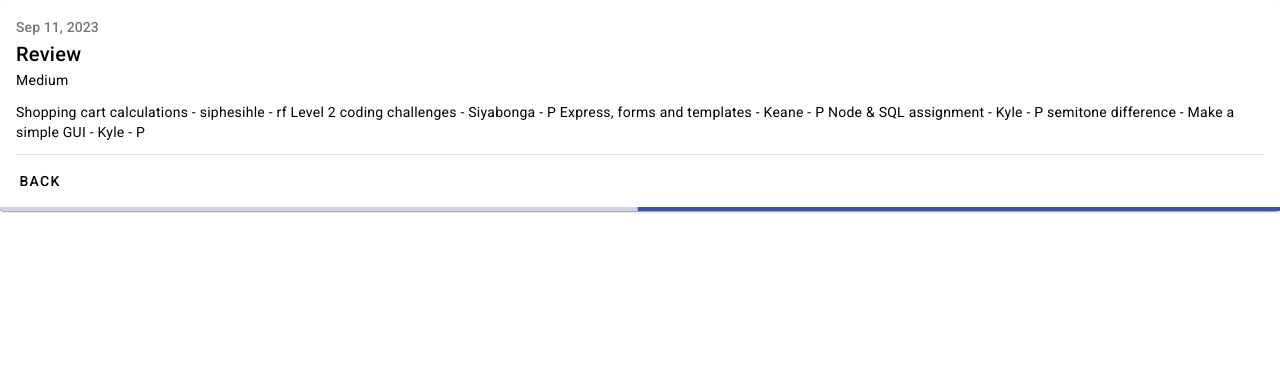
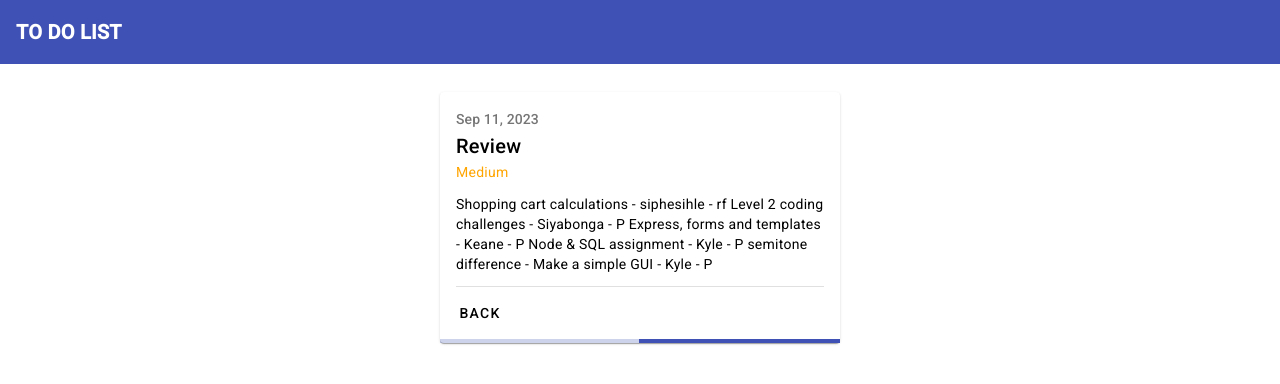
Before and after one commit to Luka2Lkay/angular-todo-list, an Angular app: page /detail/1 in a window 1280 px wide. Shown: the top 384 px of the page. Built offline with nearby package versions, Linux system fonts and the light colour scheme; data requests are answered from the project's data file.

Commit message:
remove dead code

```diff
--- a/src/app/dashboard/dashboard.component.html
+++ b/src/app/dashboard/dashboard.component.html
@@ -3,10 +3,6 @@
   <span class="example-spacer"></span>
   <button mat-raised-button (click)="openAddEditForm()">ADD TASK</button>
 </mat-toolbar>
-
-<nav>
-  <a routerLink="/heroes">Heroes</a>
-</nav>
 
 <div class="container">
   <mat-form-field>
--- a/src/app/dashboard/dashboard.component.ts
+++ b/src/app/dashboard/dashboard.component.ts
@@ -88,16 +88,7 @@ export class DashboardComponent implements OnInit {
     });
   }
 
-  selectedTask?: any;
-
   onSelect(task: any): void {
-    this.selectedTask = task
-    this._taskService.getTask(task.id).subscribe({
-      next: (res) => {
-        console.log(res);
-      },
-    });
-
     this.router.navigate(['/detail', task.id]);
   }
 }
--- a/src/app/task-detail/task-detail.component.css
+++ b/src/app/task-detail/task-detail.component.css
@@ -0,0 +1,15 @@
+.example-card {
+    max-width: 400px;
+    margin: 2em auto;
+  }
+  .high{
+    color: red;
+  }
+
+  .medium{
+    color: orange;
+  }
+
+  .low{
+    color: green;
+  }
--- a/src/app/task-detail/task-detail.component.html
+++ b/src/app/task-detail/task-detail.component.html
@@ -1,16 +1,23 @@
+<mat-toolbar color="primary">
+  <span><b>{{title | uppercase}}</b></span>
+  <span class="example-spacer"></span>
+</mat-toolbar>
+
 <div *ngIf="selectedTask">
   <mat-card class="example-card">
     <mat-card-header>
-        <mat-card-subtitle>{{selectedTask.date | date}}</mat-card-subtitle>
+      <mat-card-subtitle class="hi">{{selectedTask.date | date}}</mat-card-subtitle>
       <mat-card-title>{{selectedTask.taskName}}</mat-card-title>
     </mat-card-header>
     <mat-card-content>
-        <p>{{selectedTask.priority}}</p>
+
+      <p [class.high]="selectedTask.priority === 'High'" [class.medium]="selectedTask.priority === 'Medium'"
+        [class.low]="selectedTask.priority === 'Low'">{{selectedTask.priority}}</p>
       <p>{{selectedTask.description}}</p>
       <mat-divider></mat-divider>
     </mat-card-content>
     <mat-card-actions>
-        <button mat-button>BACK</button>
+      <button mat-button (click)="goBack()">BACK</button>
     </mat-card-actions>
     <mat-card-footer>
       <mat-progress-bar mode="indeterminate"></mat-progress-bar>
--- a/src/app/task-detail/task-detail.component.ts
+++ b/src/app/task-detail/task-detail.component.ts
@@ -1,6 +1,7 @@
 import { Component, Input, OnInit } from '@angular/core';
 import { ActivatedRoute } from '@angular/router';
 import { TasksService } from '../tasks.service';
+import { Location } from '@angular/common';
 
 @Component({
   selector: 'app-task-detail',
@@ -10,24 +11,31 @@ import { TasksService } from '../tasks.service';
 export class TaskDetailComponent implements OnInit {
   @Input() selectedTask?: any;
 
+  title = 'To Do List';
+
   constructor(
-    private route: ActivatedRoute,
+    private activatedRoute: ActivatedRoute,
     private _taskService: TasksService,
+    private location: Location
   ) {}
 
-  taskId?: any;
+
   ngOnInit(): void {
     this.getTask();
   }
 
   getTask() {
-    this.taskId = this.route.snapshot.paramMap.get('id');
+    const taskId = this.activatedRoute.snapshot.paramMap.get('id');
     this._taskService.getTaskList().subscribe({
       next: (res) => {
-        const task = res.find((el: any) => el.id == this.taskId);
+        const task = res.find((el: any) => el.id == taskId);
         this.selectedTask = task;
       },
       error: console.log,
     });
   }
+
+  goBack(): void {
+    this.location.back()
+  }
 }
```
Lines whose indentation alone changed are shown as unchanged.
